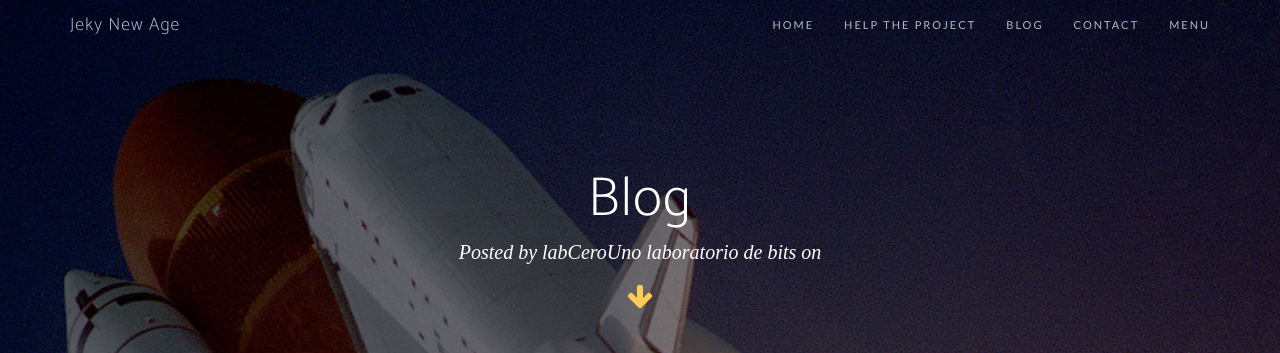
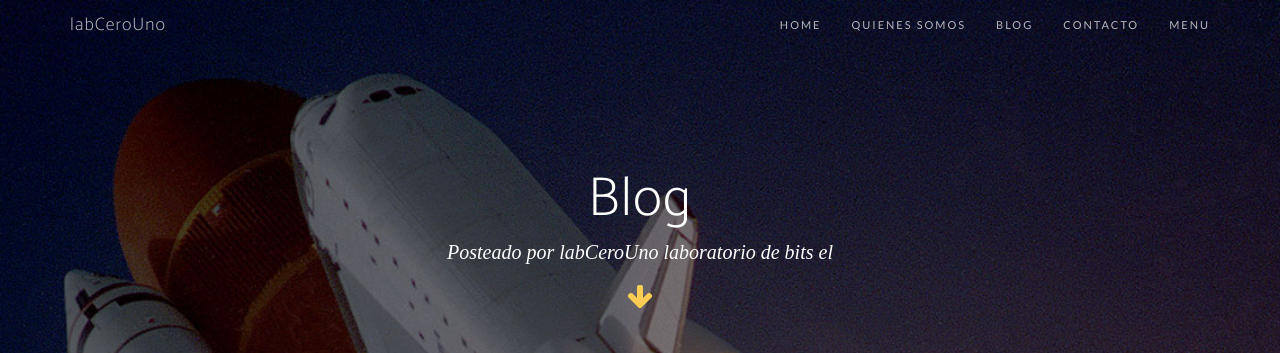
Before and after one commit to eldersoares/eldersoares.github.io, a Jekyll site: the page built from blog.html, in a window 1280 px wide and 900 px high. Shown: the top 353 px of the window. Built offline with Jekyll 4.4.1, drawn with Linux system fonts in a browser that asks for light colours; nearby versions of some CDN libraries; some web fonts are replaced; comment, search, counter and statistics services are not loaded; some of the changed text lies outside the part shown.

Commit message:
Blog page corrections

```diff
--- a/_includes/nav-blog.html
+++ b/_includes/nav-blog.html
@@ -3,9 +3,9 @@
         <!-- Brand and toggle get grouped for better mobile display -->
         <div class="navbar-header">
             <button type="button" class="navbar-toggle collapsed" data-toggle="collapse" data-target="#bs-example-navbar-collapse-1">
-                <span class="sr-only">Toggle navigation</span> Menu <i class="fa fa-bars"></i>
+                <span class="sr-only">Navegación</span> Menu <i class="fa fa-bars"></i>
             </button>
-            <a class="navbar-brand page-scroll" href="/">Jeky New Age</a>
+            <a class="navbar-brand page-scroll" href="/">labCeroUno</a>
         </div>
 
         <!-- Collect the nav links, forms, and other content for toggling -->
@@ -15,13 +15,13 @@
                     <a href="/">Home</a>
                 </li>
                 <li>
-                    <a class="page-scroll" href="/funds">Help the project</a>
+                    <a class="page-scroll" href="#quienessomos">Quienes somos</a>
                 </li>
                 <li>
                     <a class="page-scroll" href="/blog/">Blog</a>
                 </li>
                 <li>
-                    <a class="page-scroll" href="#contact">Contact</a>
+                    <a class="page-scroll" href="#contacto">Contacto</a>
                 </li>
                 <li>
                     <a class="outer-menu">menu</a>
--- a/_layouts/post.html
+++ b/_layouts/post.html
@@ -12,7 +12,7 @@ layout: default
                 {% if page.subtitle %}
                 <h2 class="subheading">{{ page.subtitle }}</h2>
                 {% endif %}
-                <p class="meta">Posted by {% if page.author %}{{ page.author }}{% else %}{{ site.title }}{% endif %} on {{ page.date | date: "%B %-d, %Y" }}</p>
+                <p class="meta">Posteado por {% if page.author %}{{ page.author }}{% else %}{{ site.title }}{% endif %} el {{ page.date | date: "%B %-d, %Y" }}</p>
                 <a href="#post" class="page-scroll"><i class="fa fa-fw fa-2x fa-arrow-down"></i></a>
               </div>
             </div>
@@ -80,7 +80,7 @@ layout: default
     <div class="row">
       <div class="col-lg-8 col-lg-offset-2 col-md-10 col-md-offset-1">
 
-      <h2 class="section-heading">Leave a comment! We <i style="color:red"class="fa fa-heart"></i> it!</h2>
+      <h2 class="section-heading">Comentá! Nosotros <i style="color:red"class="fa fa-heart"></i> comentario!</h2>
 
       <script id="dsq-count-scr" src="//{{ site.disqus_account }}.disqus.com/count.js" async></script>
 
@@ -105,7 +105,7 @@ layout: default
       (d.head || d.body).appendChild(s);
       })();
       </script>
-      <noscript>Please enable JavaScript to view the <a href="https://disqus.com/?ref_noscript">comments powered by Disqus.</a></noscript>
+      <noscript>Por favor, habilitar JavaScript para ver <a href="https://disqus.com/?ref_noscript">comentarios de Disqus.</a></noscript>
 
     </div>
   </div>
--- a/blog.html
+++ b/blog.html
@@ -1,22 +1,22 @@
 ---
 layout: post
 title: "Blog"
-description: "A Clean Blog Theme by Start Bootstrap"
+description: "Acompañe nuestro trabajo"
 header-img: "img/post-bg-01.jpg"
 ---
 <div class="container-fluid index">
   <div class="row index all-posts">
 
     <h1 class="header author-header">{{ site.author_name }}</h1>
-    <h2 class="header" itemprop="headline">All posts</h2>
-    <h2 class="header categories" itemprop="headline"><small>grouped by
+    <h2 class="header" itemprop="headline">Todos los posts</h2>
+    <h2 class="header categories" itemprop="headline"><small>agrupado por
 
       <div class="dropdown btn-group">
-        <button class="btn btn-categories dropdown-toggle btn-xs" type="button" data-toggle="dropdown">Years
+        <button class="btn btn-categories dropdown-toggle btn-xs" type="button" data-toggle="dropdown">Años
           <span class="caret"></span>
         </button>
         <ul class="dropdown-menu">
-          <li><a href="{{ site.baseurl }}/posts-by-categories/">Categories</a></li>
+          <li><a href="{{ site.baseurl }}/posts-by-categories/">Categor&iacute;as</a></li>
         </ul>
       </div>
 
```
Also changed, not shown: other parts of _layouts/post.html (+2 -2 lines).
